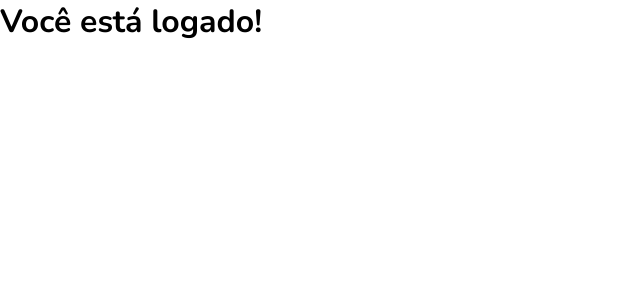
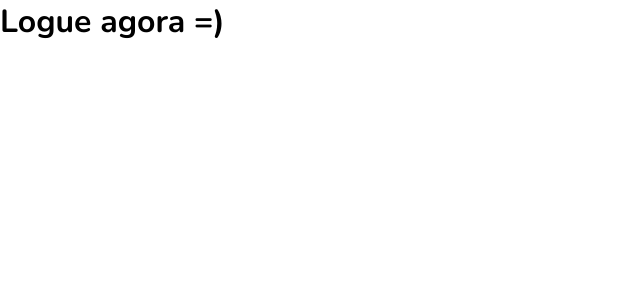
Before and after one commit to mauriciohike/phone-book, a React (Create React App) app: page / in a window 1280 px wide. Shown: the top 300 px of the page, without its empty margins (0-640 px from the left). Built offline with nearby package versions, Linux system fonts and the light colour scheme; the HTML template or start-up script is replaced by a standard one.

Commit message:
feature: hooks instead of c-components

```diff
--- a/src/contexts/UserContext.js
+++ b/src/contexts/UserContext.js
@@ -5,7 +5,7 @@ export const UserContext = createContext();
 export default class UserContextProvider extends Component {
 
     state = {
-        isLoggedIn: true
+        isLoggedIn: false
     }
 
   render() {
--- a/src/pages/Home/index.js
+++ b/src/pages/Home/index.js
@@ -1,21 +1,11 @@
-import React, { Component } from 'react';
+import React, { useContext } from 'react';
 import { UserContext } from '../../contexts/UserContext';
 
-// import { Container } from './styles';
+const Home = () => {
+  const { isLoggedIn } = useContext(UserContext);
+  return (
+    <h1>{ isLoggedIn ? 'Você está logado!' : 'Logue agora =)' }</h1>
+  );
+}
 
-export default class Home extends Component {
-
-  render() {
-    return (
-      <UserContext.Consumer>{(context) =>{
-
-          const { isLoggedIn } = context;
-
-          return(
-            <h1>{ isLoggedIn ? 'Você está logado!' : 'Logue agora =)' }</h1>
-          );
-
-        }}</UserContext.Consumer>
-    );
-  }
-}
+export default Home;
```
